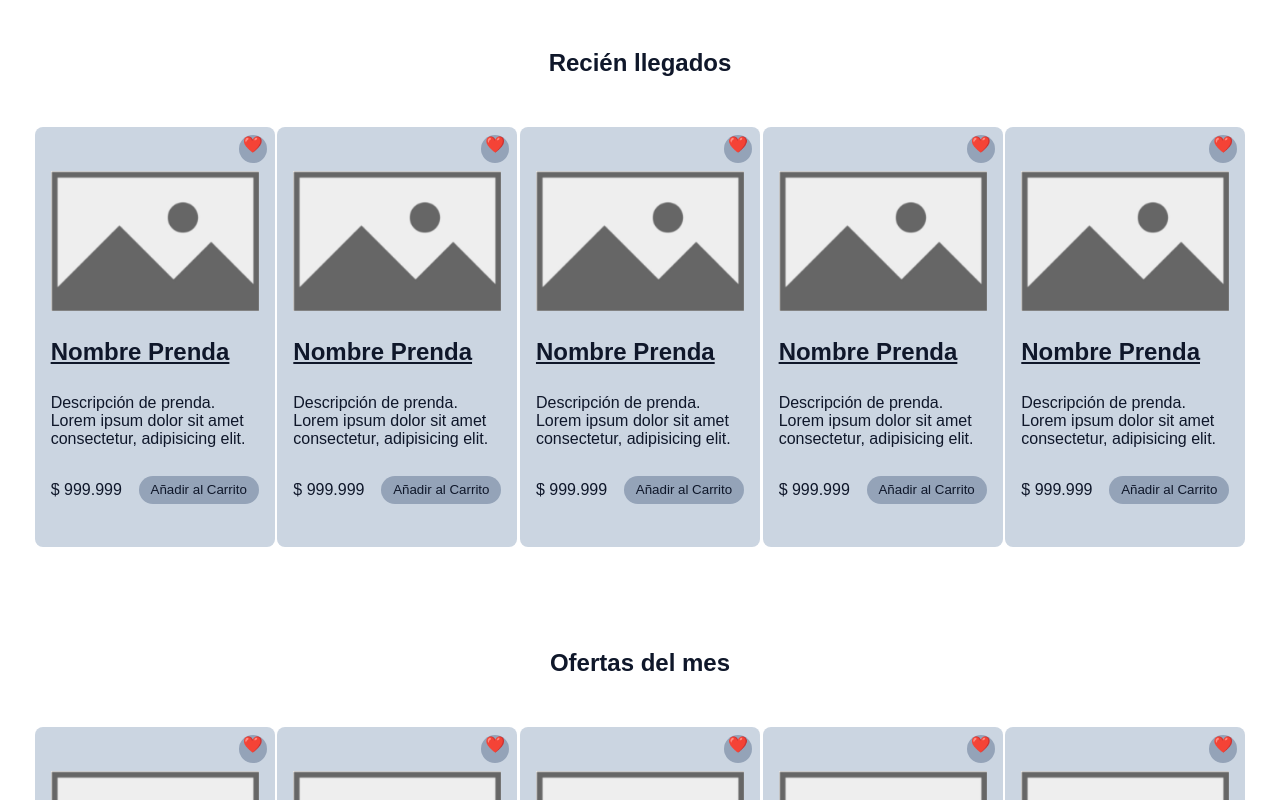
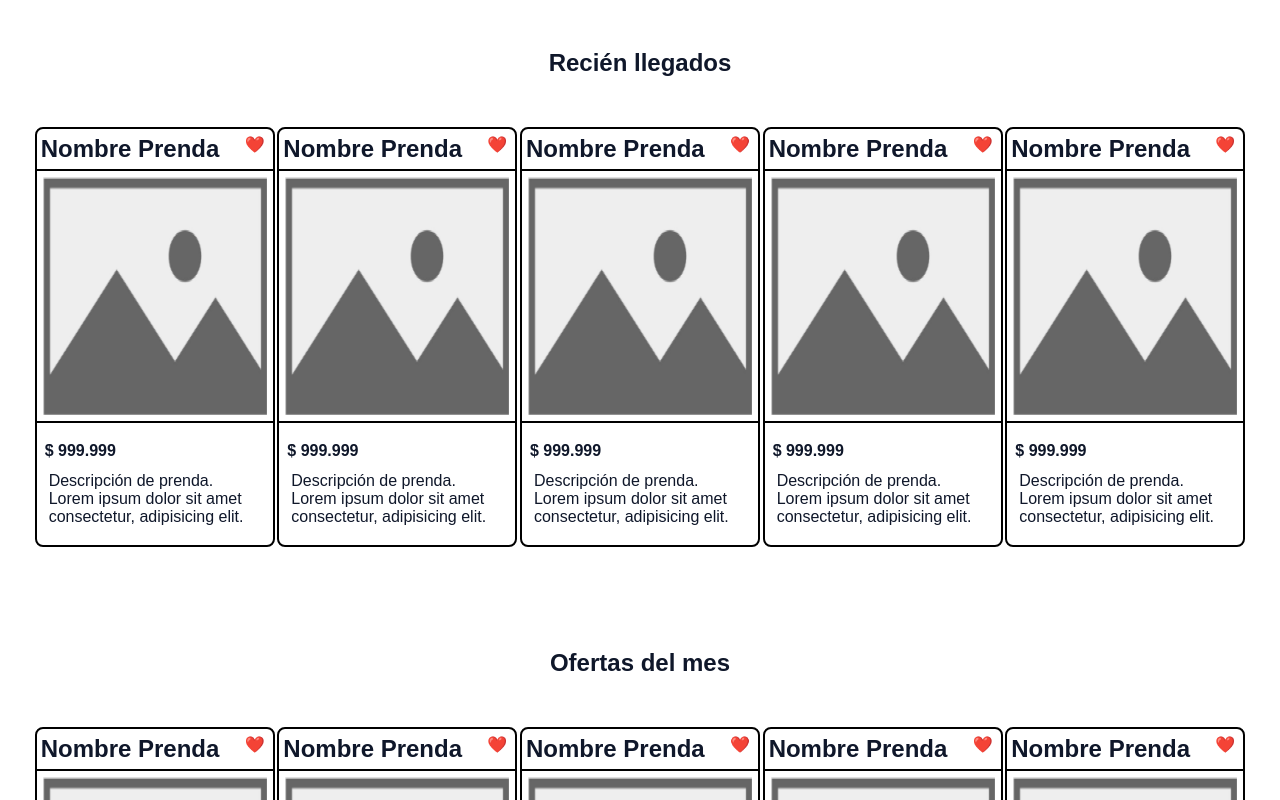
Before and after one commit to NeoTaller/neotaller.github.io, a React (Vite) app: page /#/ in a window 1280 px wide. Shown: the part 1160-1960 px from the top of the page. Built offline with nearby package versions, Linux system fonts and the light colour scheme; the HTML template or start-up script is replaced by a standard one.

Commit message:
actualizado el diseño de product card

```diff
--- a/src/assets/components/ProductCard/index.css
+++ b/src/assets/components/ProductCard/index.css
@@ -1,55 +1,106 @@
+*{
+  margin: 0;
+  padding: 0;
+  box-sizing: border-box;
+}
+
 .card-products{
   width: 240px;
   height: 420px;
+  min-width: 240px;
+  min-height: 420px;
   display: flex;
   flex-direction: column;
   justify-content: space-evenly;
-  background-color: var(--bg-300);
-  padding: 16px;
+  border-radius: 16px;
+  border: 2px solid black;
   position: relative;
   border-radius: 8px;
+  transition: scale 0.5s;
 }
 
 .card-products:hover{
   scale: 1.1;
 }
 
-.card-products--like{
-  position: absolute;
-  top: 8px;
-  right: 8px;
+.card-top {
+  height: 10%;
+  padding: 4px;
+  display: flex;
+  justify-content: space-between;
+  align-items: center;
+  border-bottom: 2px solid black;
+}
+
+
+.like{
   display: block;
   width: 28px;
   height: 28px;
   text-align: center;
-  background-color: var(--bg-400);
-  border-radius: 50%;
 }
 
-.card-products--title{
+.card-title{
   font-size: 24px;
+  text-decoration: none;
 }
 
-.card-products--shopInfo{
-  display: flex;
-  justify-content: space-between;
-  align-items: center;
+.card-title--link{
+  text-decoration: none;
 }
 
-.card-products--price{
-  font-weight: 500;
+
+.card-middle {
+  height: 60%;
+  padding: 4px;
+  display: flex;
+  flex-direction: column;
+  justify-content: center;
+  align-items: center;
+  position: relative;
 }
 
-.card-products--addToCart{
-  width: 120px;
-  height: 28px;
-  border: none;
-  border-radius: 20px;
-  background-color: var(--bg-400);
+.card-img {
+  width: 100%;
+  height: 100%;
+  padding: 2px;
 }
 
-.card-products--addToCart:hover{
-  background-color: var(--bg-600);
-  color: var(--bg-50);
+
+.addToCart{
+  width: 140px;
+  height: 40px;
+  border: none;
+  background-color: #F53E7F;
+  color: white;
+  position: absolute;
+  left: -4px;
+  bottom: 32px;
+  opacity: 0;
+  transition: opacity 0.25s;
+  font-weight: 600;
+}
+
+.addToCart:hover{
   cursor: pointer;
+  opacity: 1;
 }
+
+.card-bottom {
+  height: 30%;
+  display: flex;
+  flex-direction: column;
+  justify-content: space-evenly;
+  align-items: flex-start;
+  padding: 8px;
+  border-top: 2px solid black;
+}
+
+.price{
+  font-weight: bold;
+}
+
+.desc{
+  text-align: left;
+  padding: 0 4px;
+}
--- a/src/assets/components/ProductCard/index.tsx
+++ b/src/assets/components/ProductCard/index.tsx
@@ -12,16 +12,20 @@ export function ProductCard (product: ProductsInterface) {
 
   return(
     <div className="card-products">
-      <span className='card-products--like'>❤️</span>
-      <img className='card-products--img' src={product.rutaImg} alt="" />
-      <h3 className='card-products--title'>
-        <Link to={'/detalle'}>{product.title}</Link>
-      </h3>
-      <p className='card-products--desc'>{product.description}</p>
-      <section className='card-products--shopInfo'>
-        <p className="card-products--price">{'$ '+ product.price}</p>
-        <button className='card-products--addToCart'>Añadir al Carrito</button>
-      </section>
+      <div className="card-top">
+        <h3 className='card-title'>
+          <Link className='card-title--link' to={'/detalle'}>{product.title}</Link>
+        </h3>
+        <span className='like'>❤️</span>
+      </div>
+      <div className="card-middle">
+        <img className='card-img' src={product.rutaImg} alt="" />
+        <button className='addToCart'>Añadir al Carrito</button>
+      </div>
+      <div className="card-bottom">
+        <p className="price">{'$ '+ product.price}</p>
+        <p className='desc'>{product.description}</p>
+      </div>
     </div>
   )
 }
```
